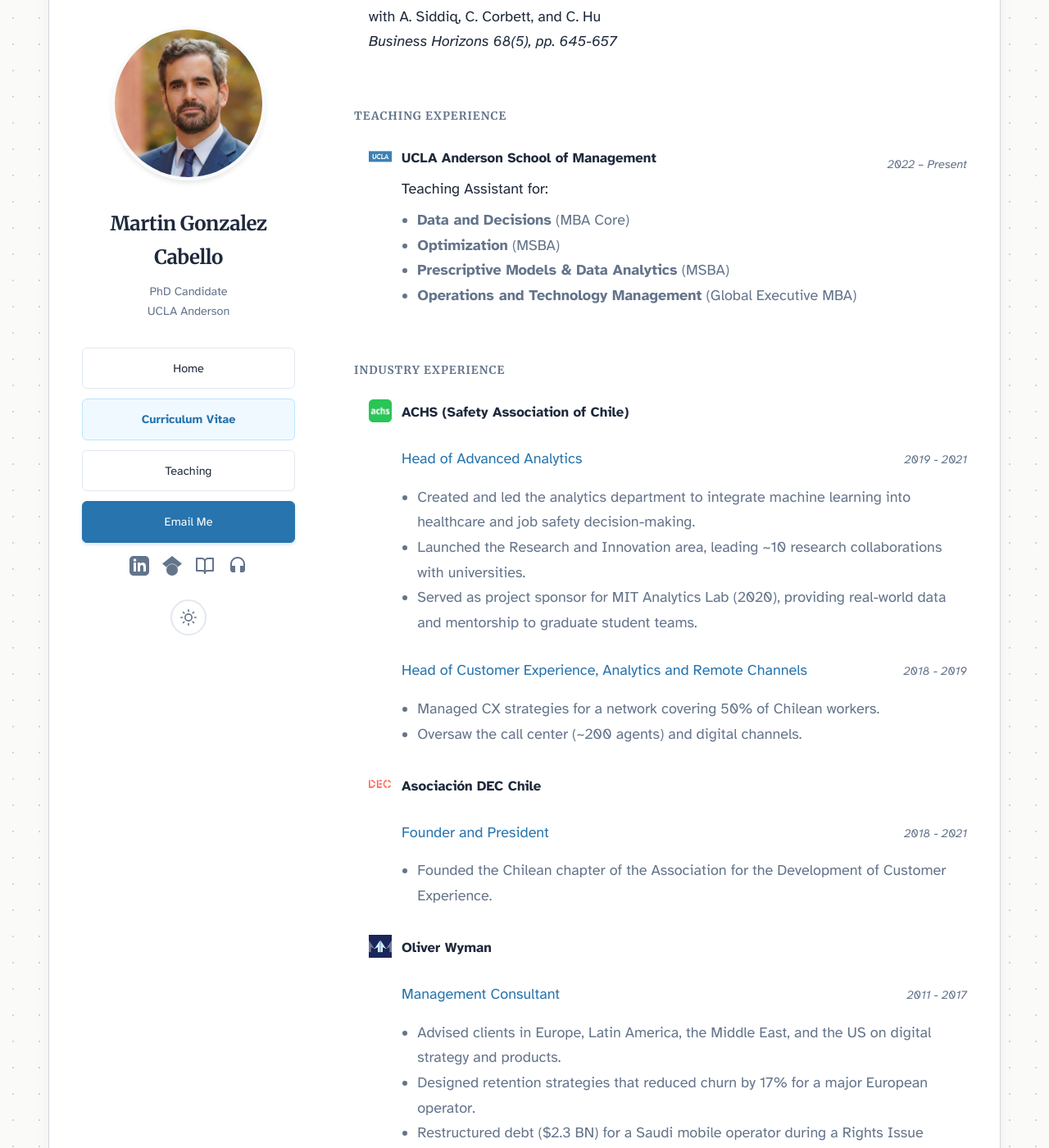
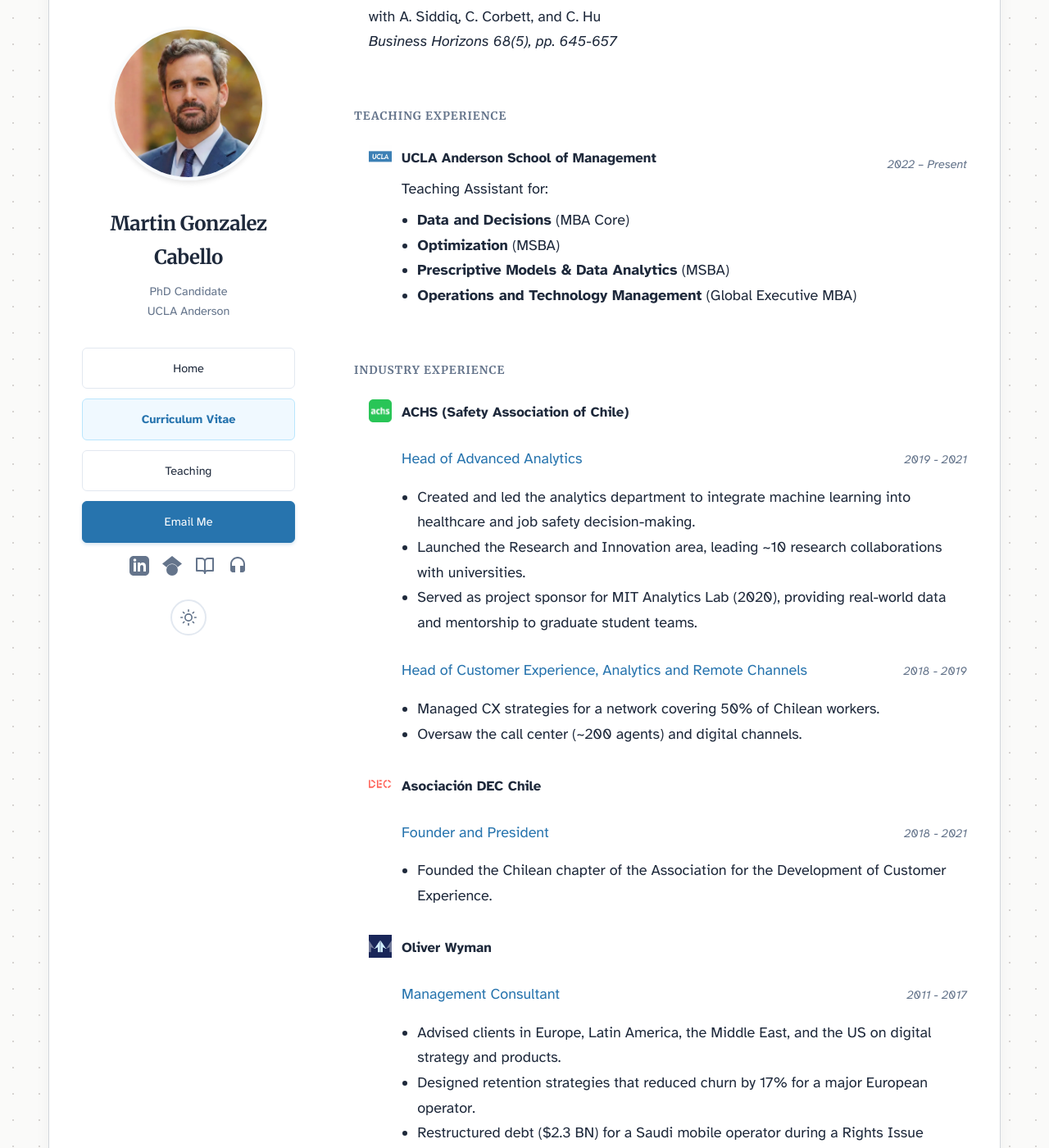
Before and after one commit to martins73/research-site, a Jekyll site: the page built from cv.html, in a window 1280 px wide and 1400 px high, scrolled down 986 px. Shown: the whole window at 82% size. Built offline with Jekyll 4.4.1, drawn with Linux system fonts in a browser that asks for light colours.

Commit message:
Change text color from light to primary

```diff
--- a/assets/css/style.css
+++ b/assets/css/style.css
@@ -1039,7 +1039,7 @@ a .cv-logo:hover {
 
 .cv-desc ul {
     margin-top: var(--space-2);
-    color: var(--text-light);
+    color: var(--text-primary);
     padding-left: 1.2rem;
 }
 
```
